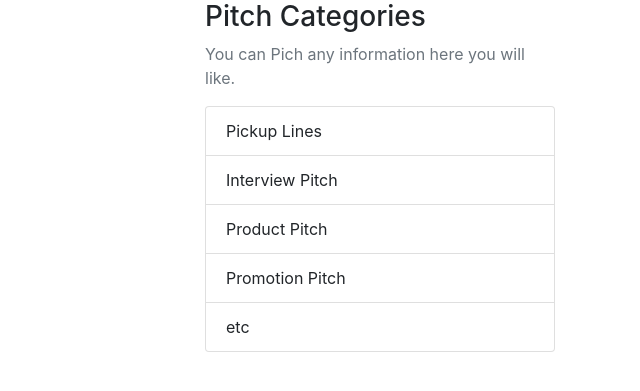
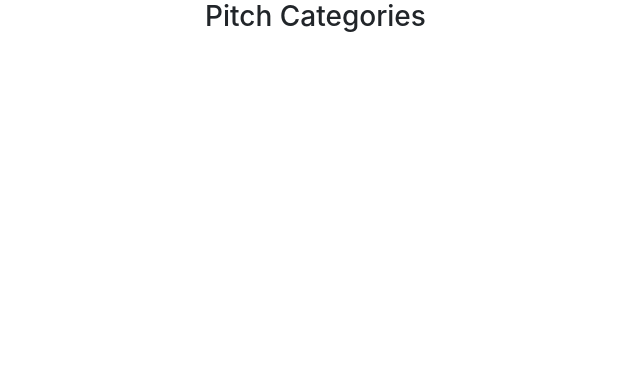
Before and after one commit to peterkush/blog-IP3, a Flask app: page / in a window 1280 px wide. Shown: the top 391 px of the page, without its empty margins (640-1280 px from the left). Run offline with Flask 2, Linux system fonts and the light colour scheme; data that the repository does not hold is empty; some libraries are stand-ins or nearby versions.

```diff
--- a/templates/layout.html
+++ b/templates/layout.html
@@ -58,13 +58,13 @@
             <div class="col-md-4">
                 <div class="content-section">
                     <h3>Pitch Categories</h3>
-                    <p class='text-muted'>You can Pich any information here you will like.
+                    <!-- <p class='text-muted'>You can Pich any information here you will like.
                     <ul class="list-group">
                         <li class="list-group-item list-group item-light">Pickup Lines</li>
                         <li class="list-group-item list-group item-light">Interview Pitch</li>
                         <li class="list-group-item list-group item-light">Product Pitch</li>
                         <li class="list-group-item list-group item-light">Promotion Pitch</li>
-                        <li class="list-group-item list-group item-light">etc</li>
+                        <li class="list-group-item list-group item-light">etc</li> -->
                     </ul>
                  </p>
                 </div>
```
